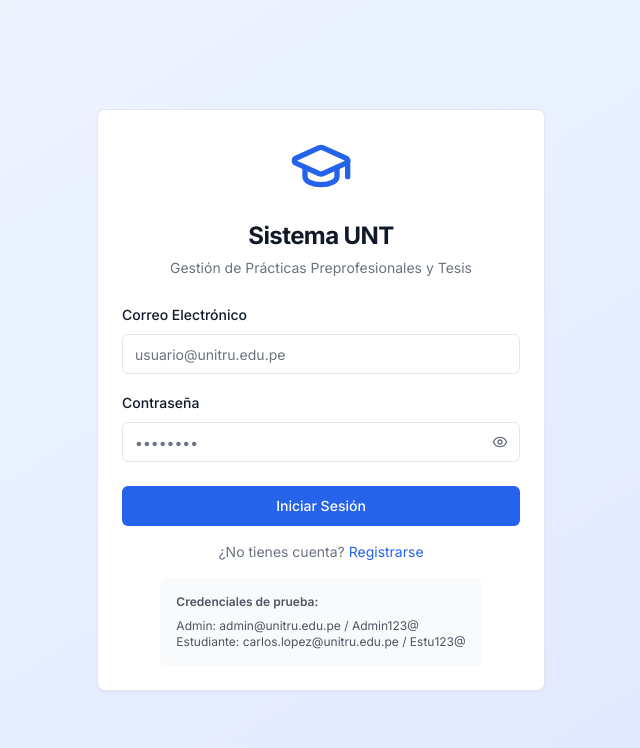
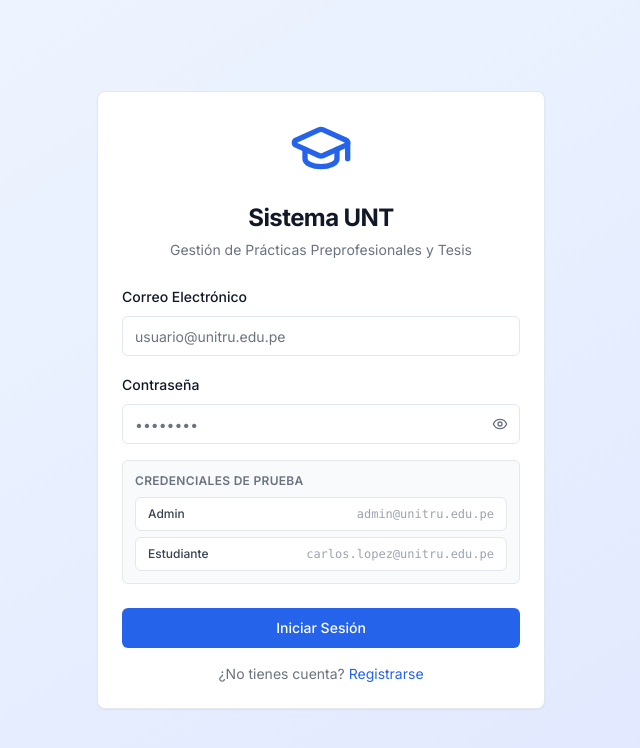
Before and after one commit to marck-h-cmd/sistema-tesis, a Next.js app in the folder frontend/: page /login in a window 1280 px wide. Shown: the top 748 px of the page, without its empty margins (319-959 px from the left). Built offline with nearby package versions, Linux system fonts and the light colour scheme.

Commit message:
test credentials

```diff
--- a/frontend/app/(auth)/login/page.tsx
+++ b/frontend/app/(auth)/login/page.tsx
@@ -7,6 +7,11 @@ import { Button } from '@/components/ui/button';
 import { Input } from '@/components/ui/input';
 import { Card, CardHeader, CardTitle, CardDescription, CardContent, CardFooter } from '@/components/ui/card';
 import { GraduationCap, Eye, EyeOff } from 'lucide-react';
+
+const TEST_CREDENTIALS = [
+  { label: 'Admin', email: 'admin@unitru.edu.pe', password: 'Admin123@' },
+  { label: 'Estudiante', email: 'carlos.lopez@unitru.edu.pe', password: 'Estu123@' },
+];
 
 export default function LoginPage() {
   const [email, setEmail] = useState('');
@@ -20,7 +25,6 @@ export default function LoginPage() {
     e.preventDefault();
     setError('');
     setIsLoading(true);
-
     try {
       await login({ email, password });
     } catch (err: any) {
@@ -28,6 +32,12 @@ export default function LoginPage() {
     } finally {
       setIsLoading(false);
     }
+  };
+
+  const fillCredentials = (cred: typeof TEST_CREDENTIALS[number]) => {
+    setEmail(cred.email);
+    setPassword(cred.password);
+    setError('');
   };
 
   return (
@@ -87,6 +97,30 @@ export default function LoginPage() {
                 </button>
               </div>
             </div>
+
+            {/* Credenciales de prueba */}
+            <div className="p-3 bg-gray-50 border border-gray-200 rounded-md space-y-2">
+              <p className="text-xs font-semibold text-gray-500 uppercase tracking-wide">
+                Credenciales de prueba
+              </p>
+              <div className="flex flex-col gap-1.5">
+                {TEST_CREDENTIALS.map((cred) => (
+                  <button
+                    key={cred.label}
+                    type="button"
+                    onClick={() => fillCredentials(cred)}
+                    className="flex items-center justify-between w-full px-3 py-2 rounded-md border border-gray-200 bg-white hover:bg-blue-50 hover:border-blue-300 transition-colors text-left group"
+                  >
+                    <span className="text-xs font-medium text-gray-700 group-hover:text-blue-700">
+                      {cred.label}
+                    </span>
+                    <span className="text-xs text-gray-400 group-hover:text-blue-500 font-mono truncate ml-2">
+                      {cred.email}
+                    </span>
+                  </button>
+                ))}
+              </div>
+            </div>
           </CardContent>
 
           <CardFooter className="flex flex-col space-y-4">
@@ -100,12 +134,6 @@ export default function LoginPage() {
                 Registrarse
               </Link>
             </p>
-
-            <div className="mt-4 p-4 bg-gray-50 rounded-md text-xs text-gray-600">
-              <p className="font-semibold mb-2">Credenciales de prueba:</p>
-              <p>Admin: admin@unitru.edu.pe / Admin123@</p>
-              <p>Estudiante: carlos.lopez@unitru.edu.pe / Estu123@</p>
-            </div>
           </CardFooter>
         </form>
       </Card>
```
